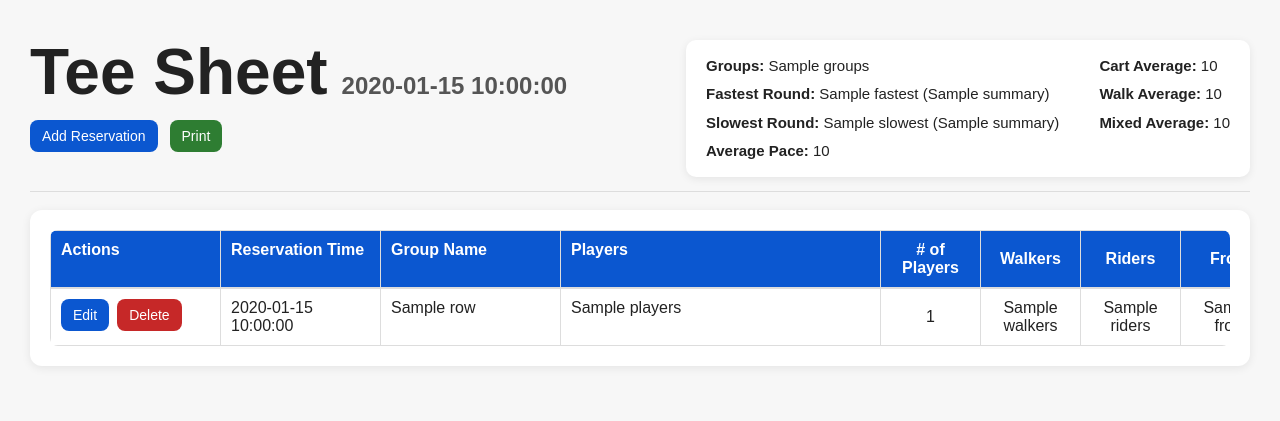
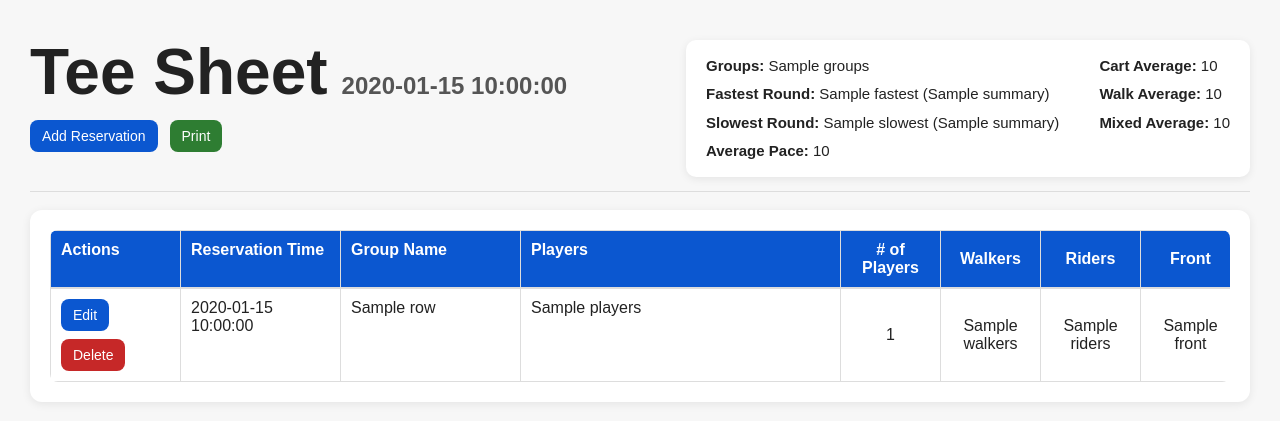
Before and after one commit to nicholasdemarcoo-ui/pacecontrol, a Flask app: template templates/tee_sheet.html in a window 1280 px wide. Shown: the top 421 px of the page. Run offline with Flask 3, Linux system fonts and the light colour scheme; the template is opened without the code that fills it: most values are stand-ins (such as "Sample title", 1, 10 or a date in 2020); lists and menus that the app fills with data are empty.

Commit message:
Update tee_sheet.html

```diff
--- a/templates/tee_sheet.html
+++ b/templates/tee_sheet.html
@@ -200,7 +200,7 @@
             margin: 0;
         }
 
-        .col-actions { width: 170px; }
+        .col-actions { width: 130px; }
         .col-time { width: 160px; }
         .col-group { width: 180px; }
         .col-players { width: 320px; }
```
